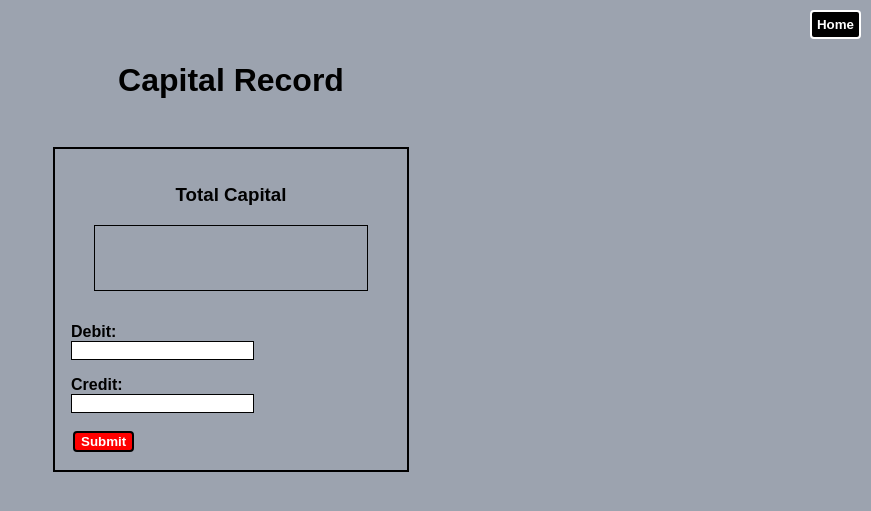
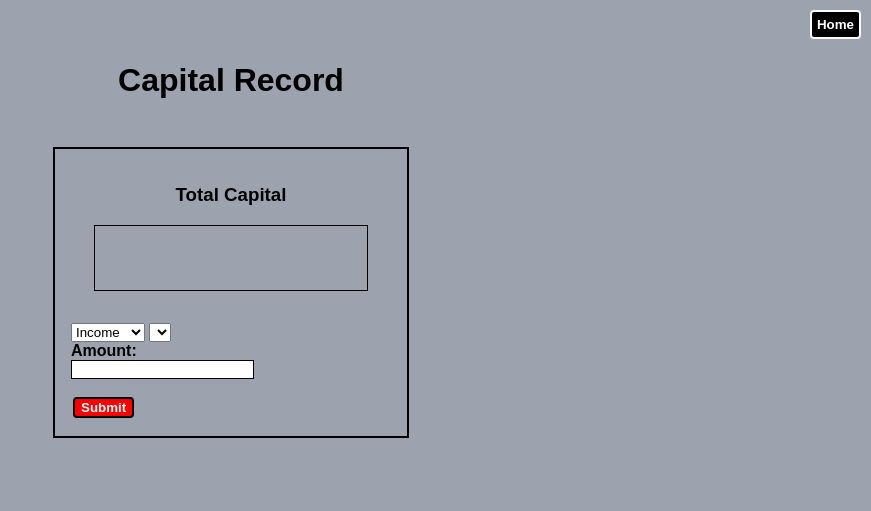
Before and after one commit to Messionat45/Credit-Tracker, a PHP site: page /front.html in a window 1280 px wide. Shown: the top 511 px of the page, without its empty margins (409-1280 px from the left). Run offline with PHP 8.4, Linux system fonts and the light colour scheme; lists and menus that the app fills with data are empty.

Commit message:
js initial commit

```diff
--- a/DropMeFiles_T6ntC (3)/front.html
+++ b/DropMeFiles_T6ntC (3)/front.html
@@ -20,14 +20,18 @@
       <form action="">
         <div id="frontinput">
           <div>
-            <label for="">Debit: </label>
+            <select name="" id="optionSelect">
+              <option value="income">Income</option>
+              <option value="expense">Expense</option>
+            </select>
+
+            <select name="" id="">
+              <option value=""></option>
+              <option value=""></option>
+            </select>
           </div>
           <div>
-            <input type="text" />
-          </div>
-
-          <div>
-            <label for="">Credit: </label>
+            <label for="">Amount: </label>
           </div>
           <div>
             <input type="text" />
```
Also changed, not shown: DropMeFiles_T6ntC (3)/style.css (+22 -22 lines).
